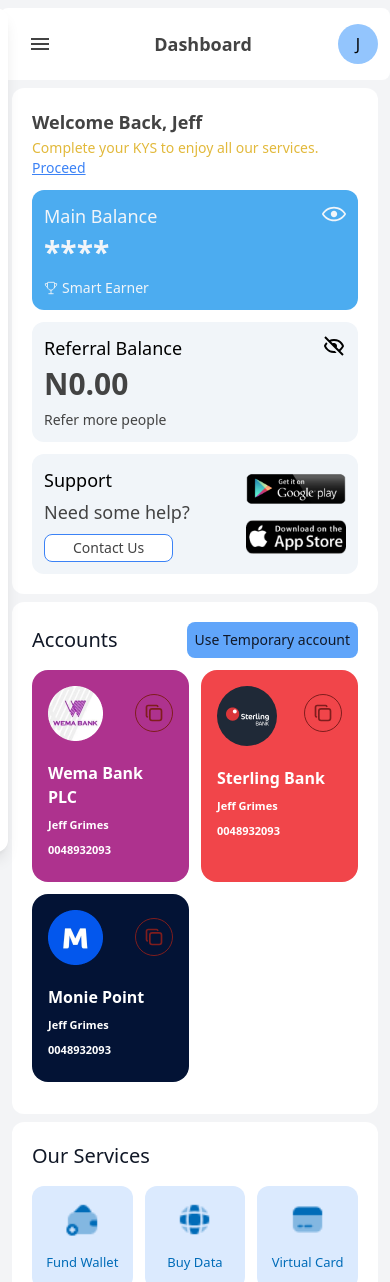
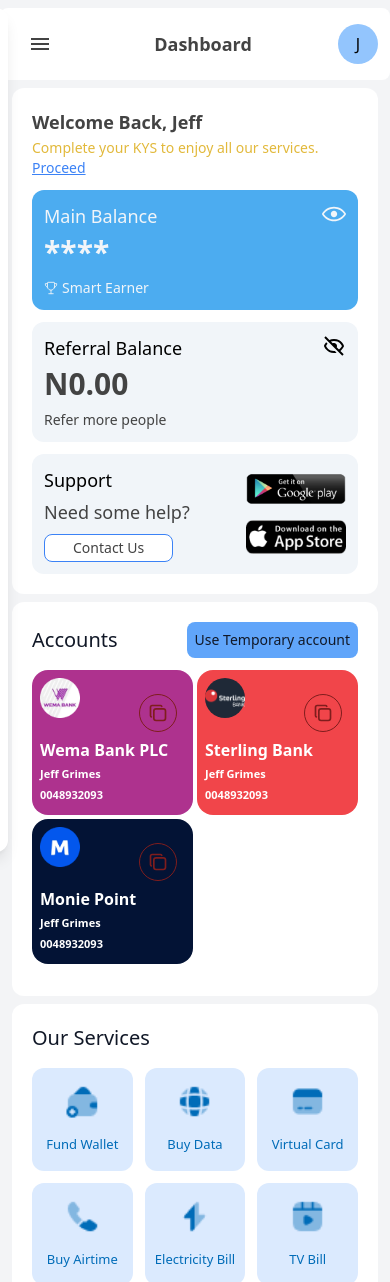
Before and after one commit to crown-coder/topify-production, a React (Vite) app: page /dashboard in a window 390 px wide. Shown: the top 1282 px of the page. Built offline with nearby package versions, Linux system fonts and the light colour scheme.

Commit message:
Update Mobile AccountCard style

```diff
--- a/src/components/Dashboard/small-components/AccountCard.jsx
+++ b/src/components/Dashboard/small-components/AccountCard.jsx
@@ -15,14 +15,14 @@
     }
 
     return (
-        <div className={`relative p-4 flex max-lg:flex-col gap-5 lg:gap-4 lg:p-[10px] rounded-2xl ${className}`}>
+        <div className={`relative p-4 max-lg:p-2 flex max-lg:flex-col gap-5 lg:gap-4 lg:p-[10px] rounded-2xl ${className}`}>
             <div className={`rounded-full ${iconBack}`}>
-                <img src={bankIcon} />
+                <img src={bankIcon} className='max-lg:w-[40px] max-lg:h-[40px]' />
             </div>
             <div className='text-white'>
-                <h3 className='font-semibold lg:font-normal lg:text-sm mb-2'>{bankName}</h3>
+                <h3 className='font-semibold lg:font-normal lg:text-sm mb-2 max-lg:mb-1'>{bankName}</h3>
                 <p className='font-extralight lg:text-sm max-lg:text-[11px]'><spam className="max-lg:hidden">Name:</spam> <span className='font-semibold lg:font-normal'>{accountName}</span></p>
-                <p className='my-2 font-extralight lg:text-sm max-lg:text-[11px]'><span className="max-lg:hidden">Account Number:</span> <span className='font-semibold lg:font-normal'>{accountNumber}</span></p>
+                <p className='my-2 max-lg:my-1 font-extralight lg:text-sm max-lg:text-[11px]'><span className="max-lg:hidden">Account Number:</span> <span className='font-semibold lg:font-normal'>{accountNumber}</span></p>
                 <button onClick={handleCopy} className={`cursor-pointer flex gap-2 items-center mt-2 py-1 px-3 rounded-lg bg-[#FFE9F8] max-lg:absolute max-lg:right-4 max-lg:top-4 max-lg:rounded-full max-lg:p-2 max-lg:text-xl max-lg:bg-transparent ${copied ? 'text-green-500 max-lg:text-green max-lg:border-green' : 'text-orange-600 max-lg:text-red-900 max-lg:border max-lg:border-red-900'}`}>
                     <span>
                         {copied ? <IoCopy /> : <TbCopy />}
--- a/src/components/Dashboard/small-components/Accounts.jsx
+++ b/src/components/Dashboard/small-components/Accounts.jsx
@@ -23,9 +23,9 @@
                 <h2 className='text-xl text-gray-900'>Accounts</h2>
                 <button className='p-2 rounded-lg cursor-pointer text-gray-900 text-sm bg-blue-400' onClick={handleAccountModal}>Use Temporary account</button>
             </div>
-            <div className='m-3 max-lg:mx-0 lg:mx-0  grid grid-cols-2 lg:grid-cols-3 gap-3'>
+            <div className='m-3 max-lg:mx-0 lg:mx-0  grid grid-cols-2 lg:grid-cols-3 gap-3 max-lg:gap-1'>
                 <AccountCard className="bg-[#AE328E]" bankIcon={Wema} bankName="Wema Bank PLC" accountName="Jeff Grimes" accountNumber="0048932093" />
-                <AccountCard iconBack="w-[60px] h-[60px] rounded-full bg-gray-800 flex items-center justify-center" className="bg-[#F1454A]" bankIcon={Sterlling} bankName="Sterling Bank" accountName="Jeff Grimes" accountNumber="0048932093" />
+                <AccountCard iconBack="w-[60px] h-[60px] max-lg:w-[40px] max-lg:h-[40px] rounded-full bg-gray-800 flex items-center justify-center" className="bg-[#F1454A]" bankIcon={Sterlling} bankName="Sterling Bank" accountName="Jeff Grimes" accountNumber="0048932093" />
                 <AccountCard className="bg-[#031335]" bankIcon={Monie} bankName="Monie Point" accountName="Jeff Grimes" accountNumber="0048932093" />
             </div>
         </div>
```
